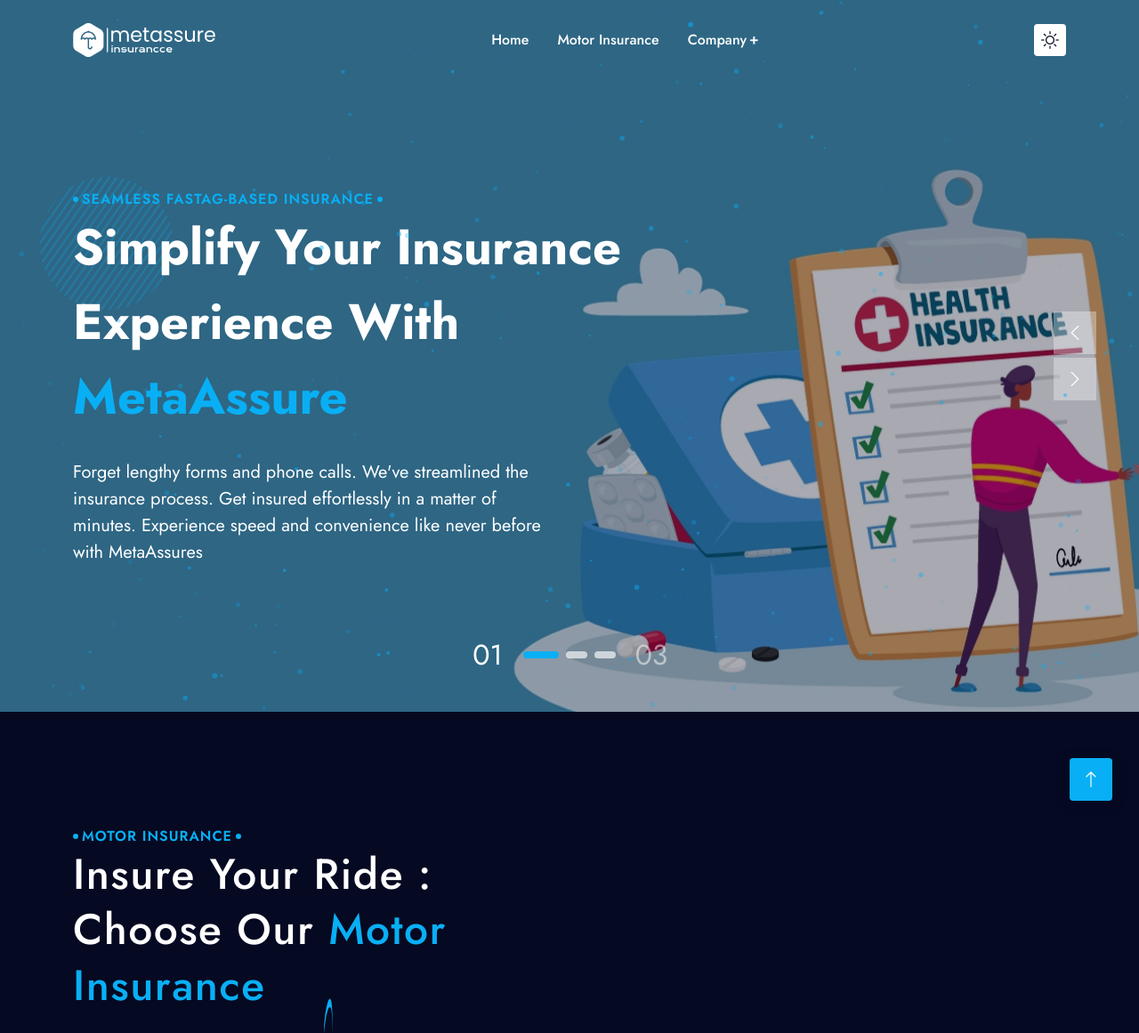
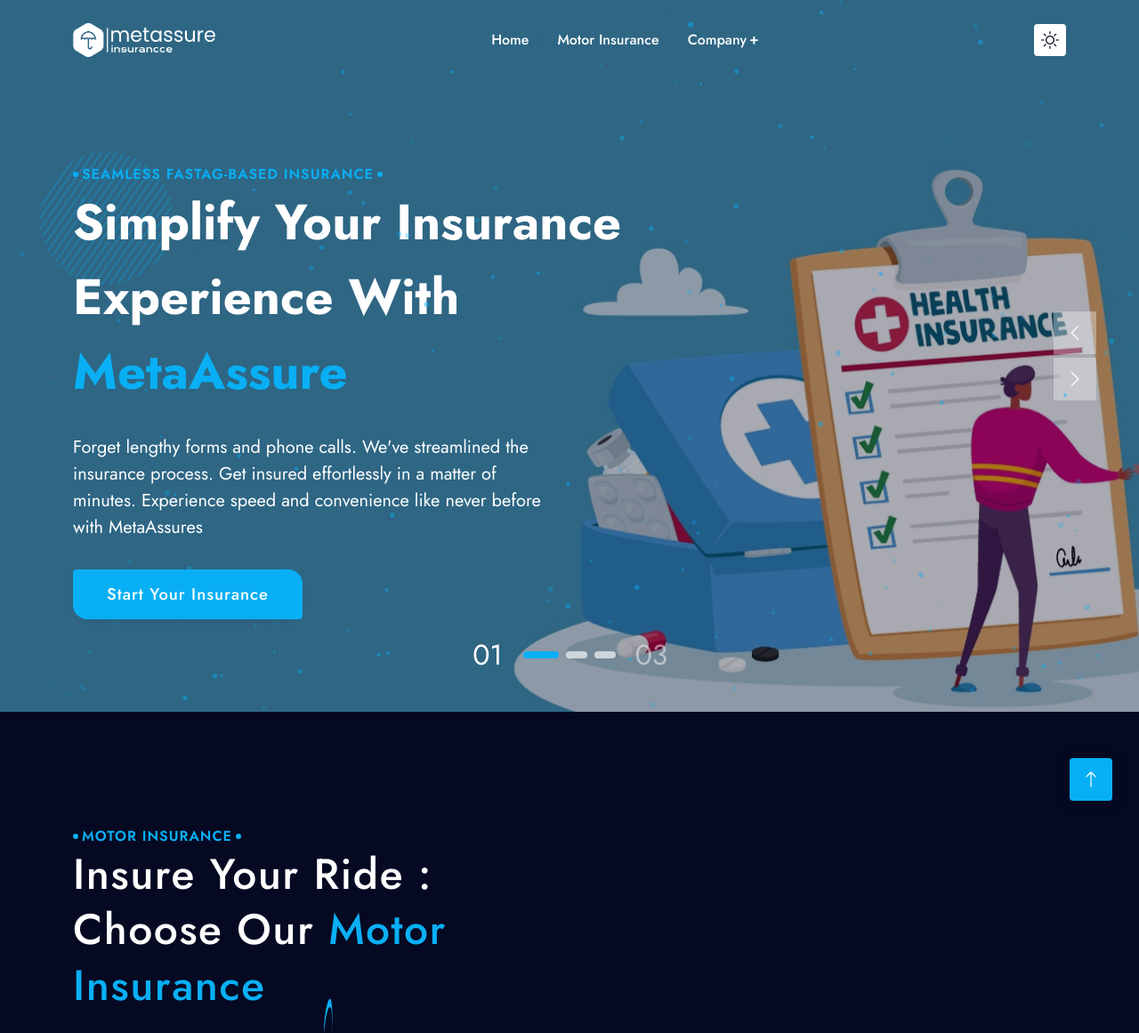
Before and after one commit to VedTomer55/metassure-website, a PHP site: page / in a window 1280 px wide. Shown: the top 1161 px of the page at 89% size. Run offline with PHP 8.4, Linux system fonts and the light colour scheme; some web fonts are replaced.

Commit message:
initial setup

```diff
--- a/about-us.php
+++ b/about-us.php
@@ -265,12 +265,12 @@
         <div class="container">
           <div class="sec-heading  centered mb-0 ">
             <div class="content-area"><span class="pre-title       wow fadeInUp" data-wow-delay=".2s" style="visibility: visible; animation-delay: 0.2s; animation-name: fadeInUp;">Get a Quote Today</span>
-                        <h2 class="title    wow fadeInUp" data-wow-delay=".4s" style="visibility: visible; animation-delay: 0.4s; animation-name: fadeInUp;">get in touch with us</h2>
+              <h2 class="title    wow fadeInUp" data-wow-delay=".4s" style="visibility: visible; animation-delay: 0.4s; animation-name: fadeInUp;">Protect Yourself Today</h2>
               <p class="subtitle   wow fadeInUp" data-wow-delay=".6s" style="visibility: visible; animation-delay: 0.6s; animation-name: fadeInUp;">Protecting your vehicle and yourself on the road is just a few clicks away. Get a free quote today and let us help you find the motor insurance solution that best suits your needs. Drive with confidence knowing that you're covered by Metassure. Your safety and peace of mind are our top priorities:</p>
             </div>
           </div>
           <!--Start .see-more-area-->
-                <div class="see-more-area wow fadeInUp" data-wow-delay="0.8s" style="visibility: visible; animation-delay: 0.8s; animation-name: fadeInUp;"><a class=" btn-solid cta-link" href="contact-us.php">Contact us now to get started!</a></div>
+          <div class="see-more-area wow fadeInUp" data-wow-delay="0.8s" style="visibility: visible; animation-delay: 0.8s; animation-name: fadeInUp;"><a class=" btn-solid cta-link" href="https://wa.me/918448850166?text=renew">Start Your Policy!</a></div>
           <!--End Of .see-more-area        -->
         </div>
       </div>
--- a/header.php
+++ b/header.php
@@ -3,12 +3,12 @@
    <div class="container">
      <nav class="menu-navbar">
        <div class="header-logo">
-         <a class="logo-link" href="index.php"><img class="logo-img light-logo" loading="lazy" src="assets/images/logo/Metassure-Logo-Final-2.png" alt="logo" /><img class="logo-img dark-logo" loading="lazy" src="assets/images/logo/Metassure-Logo-Final-2.png" alt="logo" /></a>
+         <a class="logo-link" href="/"><img class="logo-img light-logo" loading="lazy" src="assets/images/logo/Metassure-Logo-Final-2.png" alt="logo" /><img class="logo-img dark-logo" loading="lazy" src="assets/images/logo/Metassure-Logo-Final-2.png" alt="logo" /></a>
        </div>
        <div class="links menu-wrapper">
          <ul class="list-js links-list">
            <li class="menu-item">
-             <a class="menu-link " href="index.php">home
+             <a class="menu-link " href="/">home
              </a>
            </li>
 
--- a/index.php
+++ b/index.php
@@ -430,12 +430,12 @@
         <div class="container">
           <div class="sec-heading  centered mb-0 ">
             <div class="content-area"><span class="pre-title       wow fadeInUp" data-wow-delay=".2s" style="visibility: visible; animation-delay: 0.2s; animation-name: fadeInUp;">Get a Quote Today</span>
-              <h2 class="title    wow fadeInUp" data-wow-delay=".4s" style="visibility: visible; animation-delay: 0.4s; animation-name: fadeInUp;">get in touch with us</h2>
+              <h2 class="title    wow fadeInUp" data-wow-delay=".4s" style="visibility: visible; animation-delay: 0.4s; animation-name: fadeInUp;">Protect Yourself Today</h2>
               <p class="subtitle   wow fadeInUp" data-wow-delay=".6s" style="visibility: visible; animation-delay: 0.6s; animation-name: fadeInUp;">Protecting your vehicle and yourself on the road is just a few clicks away. Get a free quote today and let us help you find the motor insurance solution that best suits your needs. Drive with confidence knowing that you're covered by Metassure. Your safety and peace of mind are our top priorities:</p>
             </div>
           </div>
           <!--Start .see-more-area-->
-          <div class="see-more-area wow fadeInUp" data-wow-delay="0.8s" style="visibility: visible; animation-delay: 0.8s; animation-name: fadeInUp;"><a class=" btn-solid cta-link" href="contact-us.php">Contact us now to get started!</a></div>
+          <div class="see-more-area wow fadeInUp" data-wow-delay="0.8s" style="visibility: visible; animation-delay: 0.8s; animation-name: fadeInUp;"><a class=" btn-solid cta-link" href="https://wa.me/918448850166?text=renew">Start Your Policy!</a></div>
           <!--End Of .see-more-area        -->
         </div>
       </div>
--- a/insurance-slider.php
+++ b/insurance-slider.php
@@ -39,6 +39,13 @@
                  </p>
                </div>
 
+               <div class="col-12">
+                 <div class="cta-links-area">
+                   <a class="btn-solid cta-link cta-link-primary" href="https://wa.me/918448850166?text=renew">Start Your Insurance</a>
+
+                 </div>
+               </div>
+
              </div>
            </div>
          </div>
@@ -72,7 +79,7 @@
                </div>
                <div class="col-12">
                  <div class="cta-links-area">
-                   <a class="btn-solid cta-link cta-link-primary" href="contact-us.php">Contact us</a>
+                   <a class="btn-solid cta-link cta-link-primary" href="https://wa.me/918448850166?text=renew">Get Covered Now</a>
 
                  </div>
                </div>
@@ -114,6 +121,12 @@
                    At Metassure, we redefine precision through the sophisticated lens of data analysis. The commitment is not just about providing insurance, it’s about delivering insights, reliability and a future where decisions are powered by data-driven intelligence.
                  </p>
                </div>
+               <div class="col-12">
+                 <div class="cta-links-area">
+                   <a class="btn-solid cta-link cta-link-primary" href="https://wa.me/918448850166?text=renew">Get Started</a>
+
+                 </div>
+               </div>
 
              </div>
            </div>
--- a/motor-insurence.php
+++ b/motor-insurence.php
@@ -262,12 +262,12 @@
         <div class="container">
           <div class="sec-heading  centered mb-0 ">
             <div class="content-area"><span class="pre-title       wow fadeInUp" data-wow-delay=".2s" style="visibility: visible; animation-delay: 0.2s; animation-name: fadeInUp;">Get a Quote Today</span>
-                        <h2 class="title    wow fadeInUp" data-wow-delay=".4s" style="visibility: visible; animation-delay: 0.4s; animation-name: fadeInUp;">get in touch with us</h2>
+              <h2 class="title    wow fadeInUp" data-wow-delay=".4s" style="visibility: visible; animation-delay: 0.4s; animation-name: fadeInUp;">Protect Yourself Today</h2>
               <p class="subtitle   wow fadeInUp" data-wow-delay=".6s" style="visibility: visible; animation-delay: 0.6s; animation-name: fadeInUp;">Protecting your vehicle and yourself on the road is just a few clicks away. Get a free quote today and let us help you find the motor insurance solution that best suits your needs. Drive with confidence knowing that you're covered by Metassure. Your safety and peace of mind are our top priorities:</p>
             </div>
           </div>
           <!--Start .see-more-area-->
-                <div class="see-more-area wow fadeInUp" data-wow-delay="0.8s" style="visibility: visible; animation-delay: 0.8s; animation-name: fadeInUp;"><a class=" btn-solid cta-link" href="contact-us.php">Contact us now to get started!</a></div>
+          <div class="see-more-area wow fadeInUp" data-wow-delay="0.8s" style="visibility: visible; animation-delay: 0.8s; animation-name: fadeInUp;"><a class=" btn-solid cta-link" href="https://wa.me/918448850166?text=renew">Start Your Policy!</a></div>
           <!--End Of .see-more-area        -->
         </div>
       </div>
--- a/portfolio.php
+++ b/portfolio.php
@@ -144,12 +144,12 @@
         <div class="container">
           <div class="sec-heading  centered mb-0 ">
             <div class="content-area"><span class="pre-title       wow fadeInUp" data-wow-delay=".2s" style="visibility: visible; animation-delay: 0.2s; animation-name: fadeInUp;">Get a Quote Today</span>
-                        <h2 class="title    wow fadeInUp" data-wow-delay=".4s" style="visibility: visible; animation-delay: 0.4s; animation-name: fadeInUp;">get in touch with us</h2>
+              <h2 class="title    wow fadeInUp" data-wow-delay=".4s" style="visibility: visible; animation-delay: 0.4s; animation-name: fadeInUp;">Protect Yourself Today</h2>
               <p class="subtitle   wow fadeInUp" data-wow-delay=".6s" style="visibility: visible; animation-delay: 0.6s; animation-name: fadeInUp;">Protecting your vehicle and yourself on the road is just a few clicks away. Get a free quote today and let us help you find the motor insurance solution that best suits your needs. Drive with confidence knowing that you're covered by Metassure. Your safety and peace of mind are our top priorities:</p>
             </div>
           </div>
           <!--Start .see-more-area-->
-                <div class="see-more-area wow fadeInUp" data-wow-delay="0.8s" style="visibility: visible; animation-delay: 0.8s; animation-name: fadeInUp;"><a class=" btn-solid cta-link" href="contact-us.php">Contact us now to get started!</a></div>
+          <div class="see-more-area wow fadeInUp" data-wow-delay="0.8s" style="visibility: visible; animation-delay: 0.8s; animation-name: fadeInUp;"><a class=" btn-solid cta-link" href="https://wa.me/918448850166?text=renew">Start Your Policy!</a></div>
           <!--End Of .see-more-area        -->
         </div>
       </div>
```
Also changed, not shown: footer.php (line endings or trailing spaces). Lines whose indentation alone changed are shown as unchanged.
